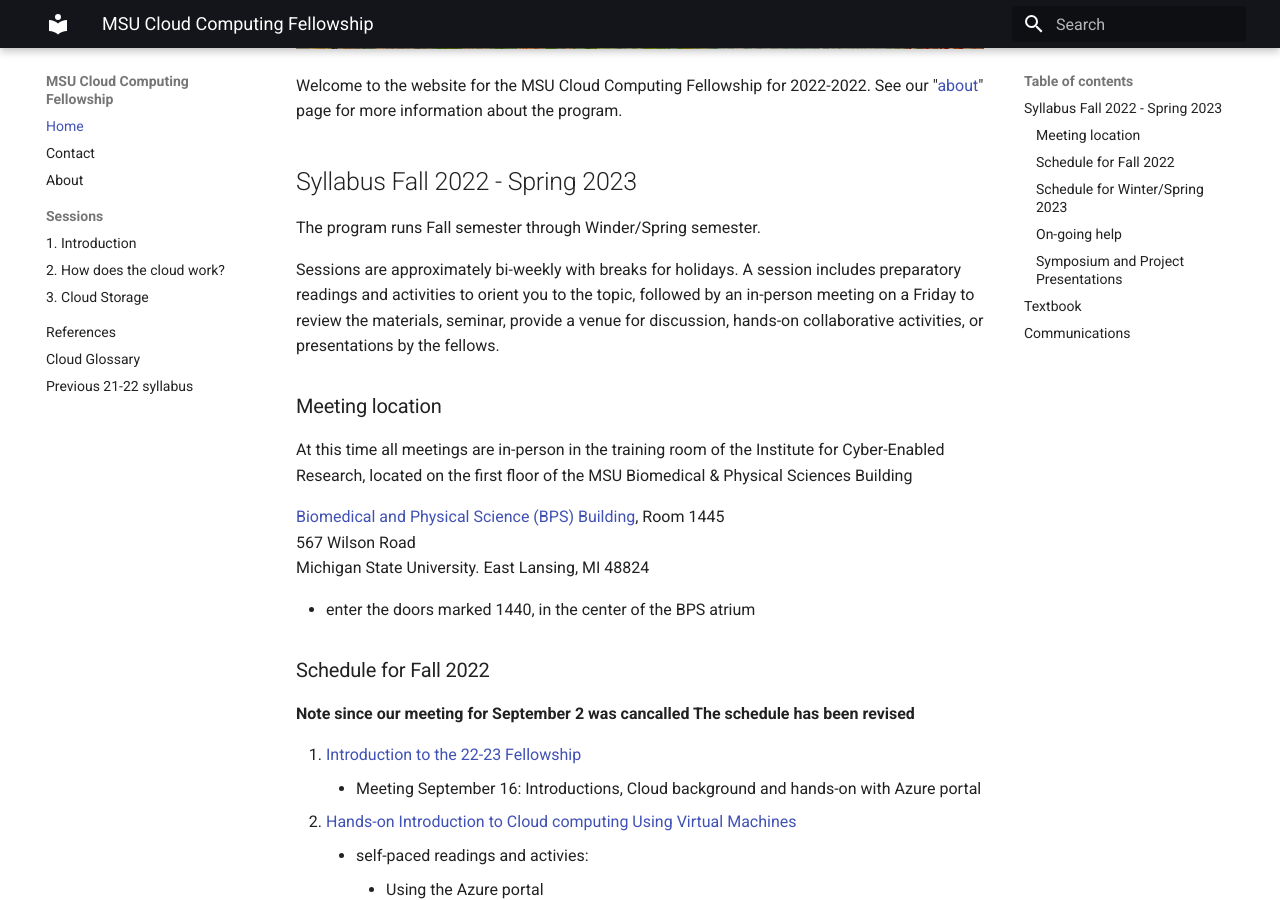
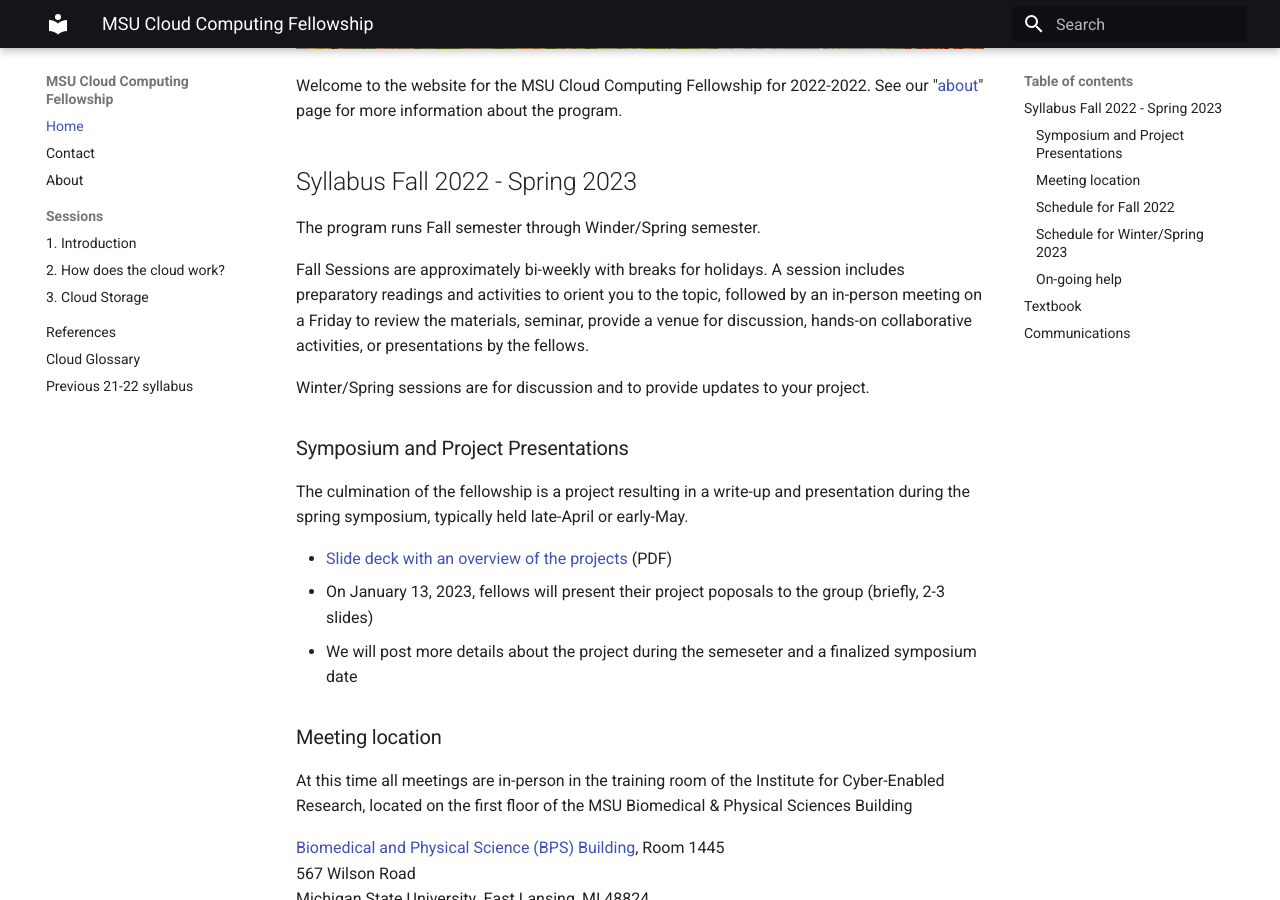
Before and after one commit to msucloudfellowship/msucloudfellowship.github.io, an MkDocs documentation site: the page built from docs/index.md, in a window 1280 px wide and 900 px high, scrolled down 398 px. Built offline with MkDocs 1.6.1 and Material for MkDocs 9.7.7, drawn with Linux system fonts in a browser that asks for light colours; some of the changed lines change nothing that is shown; some of the changed text lies outside the part shown.

Commit message:
home page section w link to pdf re projects

```diff
--- a/docs/index.md
+++ b/docs/index.md
@@ -13,7 +13,17 @@
 
 The program runs Fall semester through Winder/Spring semester.
 
-Sessions are approximately bi-weekly with breaks for holidays.  A session includes preparatory readings and activities to orient you to the topic, followed by an in-person meeting on a Friday to review the materials, seminar, provide a venue for discussion,  hands-on collaborative activities, or presentations by the fellows.
+Fall Sessions are approximately bi-weekly with breaks for holidays.  A session includes preparatory readings and activities to orient you to the topic, followed by an in-person meeting on a Friday to review the materials, seminar, provide a venue for discussion,  hands-on collaborative activities, or presentations by the fellows.
+
+Winter/Spring sessions are for discussion and to provide updates to your project.
+
+### Symposium and Project Presentations
+
+The culmination of the fellowship is a project resulting in a write-up and presentation during the spring symposium, typically held late-April or early-May.
+
+- [Slide deck with an overview of the projects](img/CCF_Project_Guide_Parvizi_2022.pdf) (PDF)
+- On January 13, 2023, fellows will present their project poposals to the group (briefly, 2-3 slides)
+- We will post more details about the project during the semeseter and a finalized symposium date
 
 ### Meeting location
 At this time all meetings are in-person in the training room of the Institute for Cyber-Enabled Research, located on the first floor of the MSU Biomedical & Physical Sciences Building
@@ -56,23 +66,20 @@
 
 All meetings are in the ICER training room, 1455A BPS, from 2:00 to 3:30 pm
 
- - **January 13** fellow presentations of project proposals
- - **January 27** discussion & help session
- - **February 10** discussion & helpsession
- - **February 24** Presentation of Project status
- - **March 10** discussion & help session
- - **March 24** Presentation of Project status
- - **April 10**: discussion & help session
- - **April TBD**: Fellowship Symposium
+ - **January 13** Fellow presentations of project proposals
+ - **January 27** Discussion & help session
+ - **February 10** Discussion & helpsession
+ - **February 24** Presentation of project status
+ - **March 10** Discussion & help session
+ - **March 24** Presentation of project status
+ - **April 10**: Discussion & help session
+ - **April TBD**: Fellowship symposium
 
 
 ### On-going help
 
 We encourage you, especially during Winter/spring, to [contact us](contact) at any time with any questions related to your projects, the fellowship, or cloud computing in general.
 
-### Symposium and Project Presentations
-
-We will hold a Symposium for participants for final presentations of the outcome projects in late April
 
 ## Textbook
 
```
Also changed, not shown: 1 other file.
